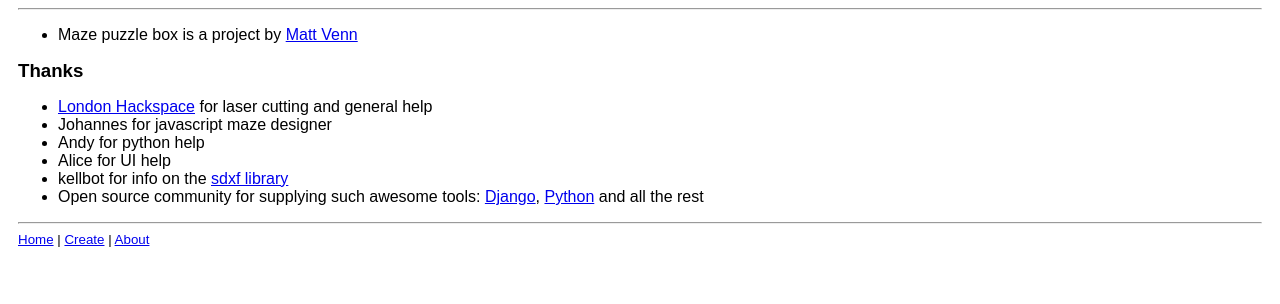
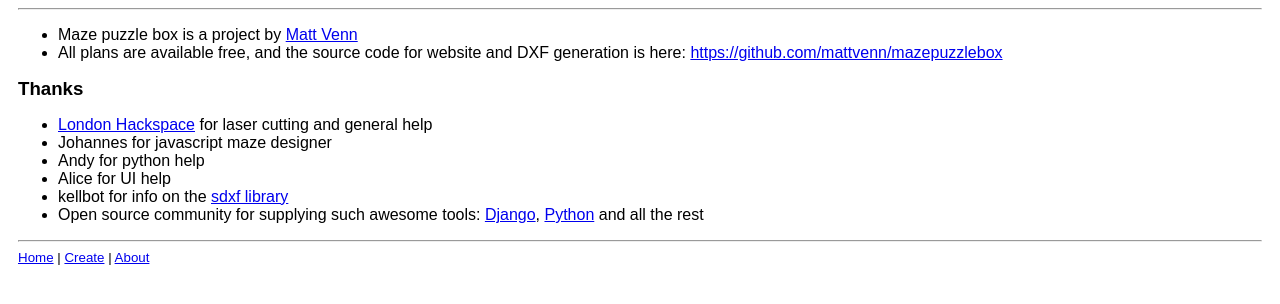
Before and after one commit to mattvenn/mazepuzzlebox, a Django app: template templates/about.html in a window 1280 px wide. Shown: the part 40-344 px from the top of the page. Run offline with Django 3.2, Linux system fonts and the light colour scheme; the template is opened without the code that fills it, so the values that code supplies are empty; parts of the project's set-up code (start-up, migrations or seed data) failed here and were passed over.

Commit message:
added link to github

```diff
--- a/templates/about.html
+++ b/templates/about.html
@@ -4,6 +4,7 @@
         <p>
             <ul>
             <li>Maze puzzle box is a project by <a href="http://www.mattvenn.net">Matt Venn</a></li>
+            <li>All plans are available free, and the source code for website and DXF generation is here: <a href="https://github.com/mattvenn/mazepuzzlebox">https://github.com/mattvenn/mazepuzzlebox</a></li>
             </ul>
         </p>
         <h1>Thanks</h1>
```
